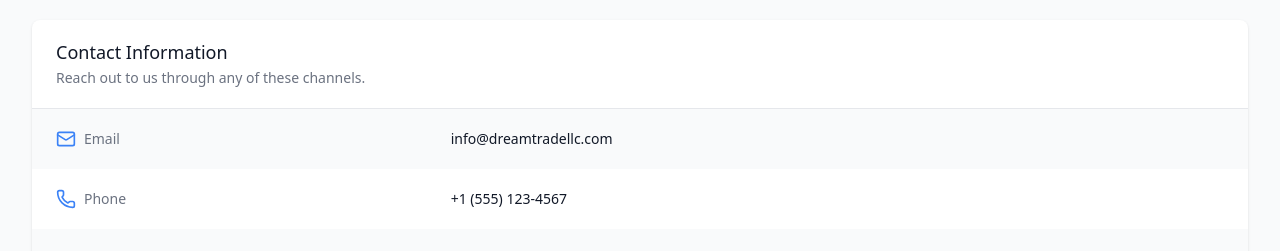
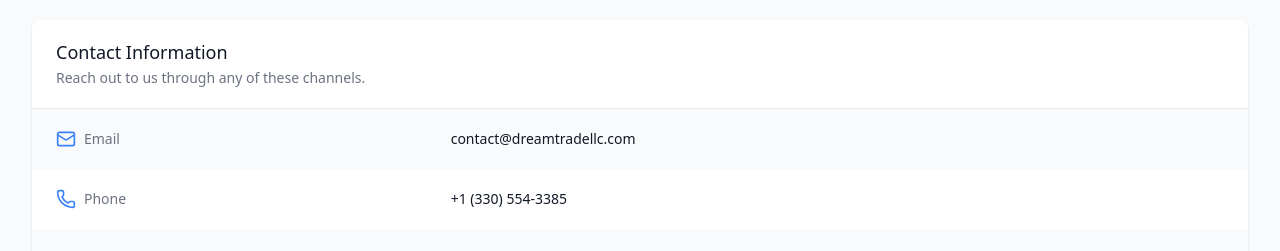
Before and after one commit to Amina842910/DreamTradellc, a React (Vite) app: page / in a window 1280 px wide. Shown: the part 4060-4311 px from the top of the page. Built offline with nearby package versions, Linux system fonts and the light colour scheme.

Commit message:
Update Contact.tsx

```diff
--- a/src/components/Contact.tsx
+++ b/src/components/Contact.tsx
@@ -33,7 +33,7 @@
                     Email
                   </dt>
                   <dd className="mt-1 text-sm text-gray-900 sm:mt-0 sm:col-span-2">
-                    info@dreamtradellc.com
+                    contact@dreamtradellc.com
                   </dd>
                 </div>
                 <div className="bg-white px-4 py-5 sm:grid sm:grid-cols-3 sm:gap-4 sm:px-6">
@@ -42,7 +42,7 @@
                     Phone
                   </dt>
                   <dd className="mt-1 text-sm text-gray-900 sm:mt-0 sm:col-span-2">
-                    +1 (555) 123-4567
+                    +1 (330) 554-3385
                   </dd>
                 </div>
                 <div className="bg-gray-50 px-4 py-5 sm:grid sm:grid-cols-3 sm:gap-4 sm:px-6">
@@ -62,7 +62,7 @@
           <div className="mt-10 sm:mt-0">
             <div className="md:grid md:grid-cols-2 md:gap-6">
               <div className="mt-5 md:mt-0">
-                <form action="#" method="POST" className="bg-white shadow overflow-hidden sm:rounded-lg p-6">
+                <form action="https://formspree.io/f/myzlygey" method="POST" className="bg-white shadow overflow-hidden sm:rounded-lg p-6">
                   <div className="grid grid-cols-6 gap-6">
                     <div className="col-span-6 sm:col-span-3">
                       <label htmlFor="first-name" className="block text-sm font-medium text-gray-700">
```
